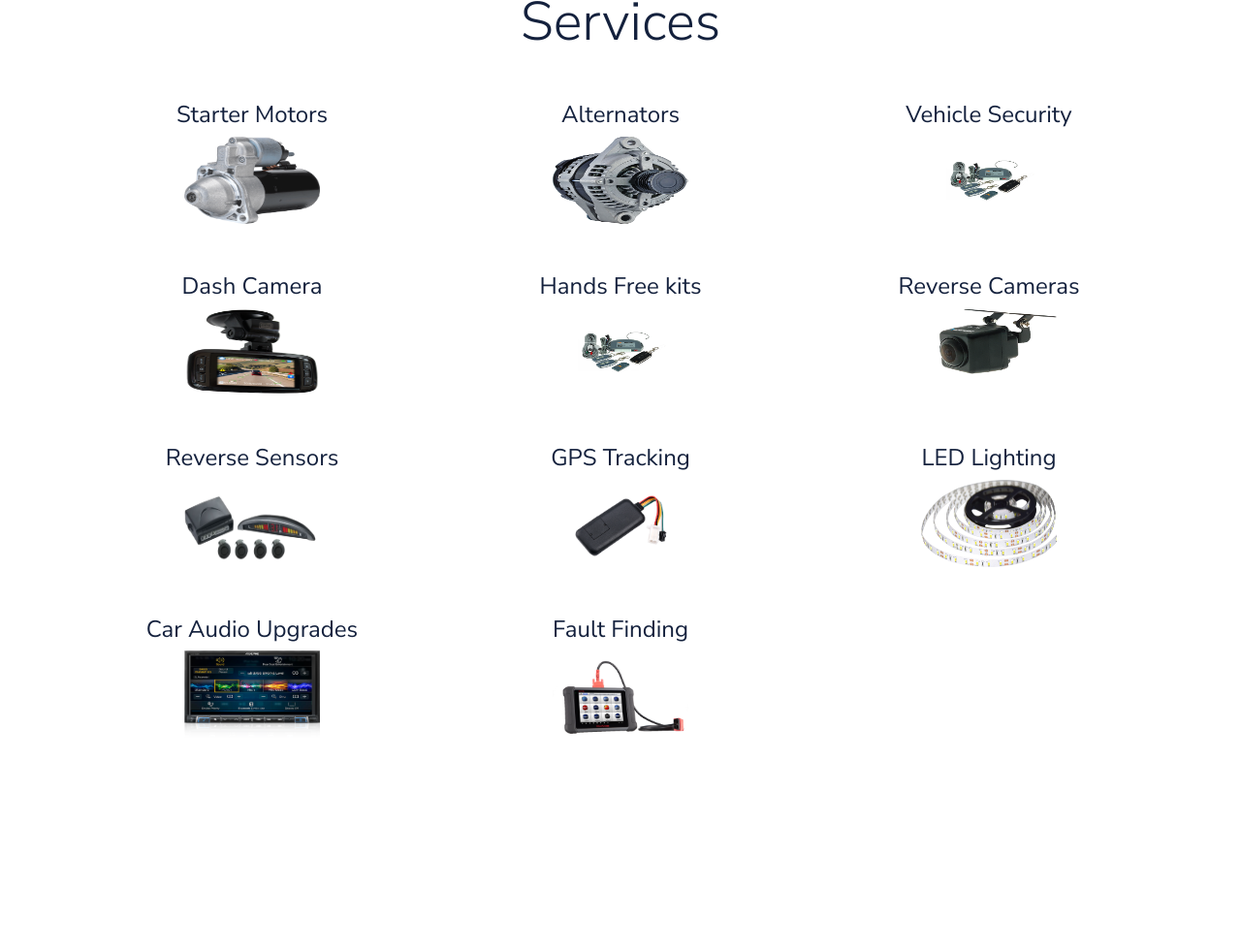
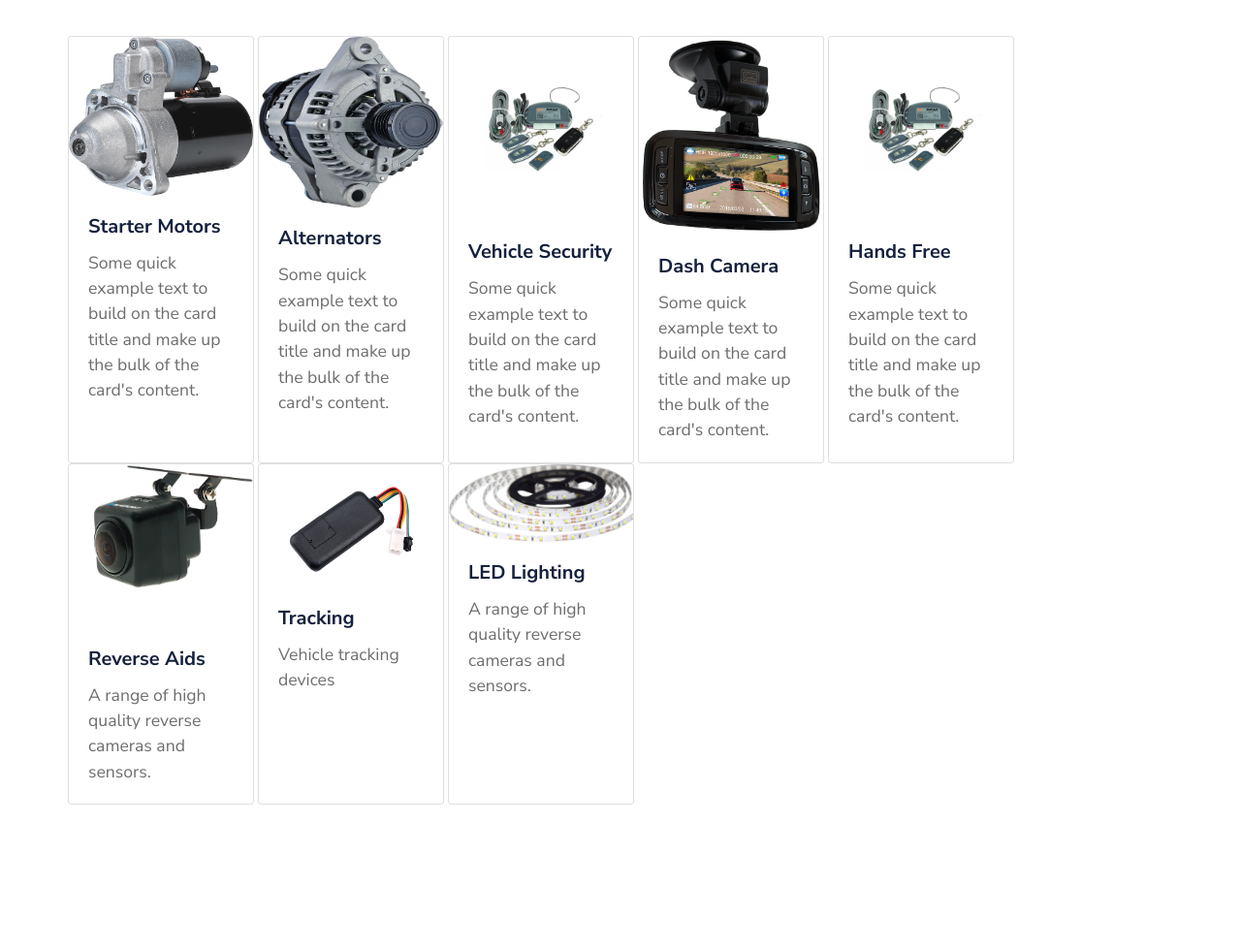
Before and after one commit to nemixu/airport-autoelectrics, a plain HTML site: page index.html in a window 1280 px wide. Shown: the part 1818-2797 px from the top of the page at 97% size. Drawn offline with nearby package versions, Linux system fonts and the light colour scheme.

Commit message:
added cards

```diff
--- a/index.html
+++ b/index.html
@@ -51,7 +51,7 @@
                     <div class="col-12 text-center">
                         <h1 class="landing-text display-4 text-white">Airport Auto Electrics</h1>
                         <p class="sub-landing-text text-white">Leading specialist in vehicle electrics</p>
-                        <a href="tel:+353872309097" target="_blank" class="btn btn-call"><i class="fas fa-calendar-alt pr-2"></i>GET A FREE QUOTE</a>
+                        <a href="tel:+353872309097" target="_blank" class="btn btn-call">GET A FREE QUOTE<i class="fas fa-play-circle pl-2"></i></a>
                     </div>
                 </div>
             </div>
@@ -61,7 +61,7 @@
             <div class="container">
                 <div class="row">
                     <div class="col-12 text-center">
-                        <h3 class="about-us-header display-4">About us</h3>
+                        <h3 class="about-us-header">About us</h3>
                     </div>
                     <div class="col-12 text-center text-white">
                         <p>Airport Auto Electrics is one of Dublin's leading specialist in car electrics.</p>
@@ -90,51 +90,63 @@
             <div class="container">
                 <div class="row">
                     <div class="col-12 text-center">
-                        <h3 class="services-header display-4 mb-5">Services</h3>
+                        <h3 class="services-header mb-5">Services</h3>
                     </div>
-                    <div class="col-sm-6 col-md-4 text-center services-text">
-                        <h4>Starter Motors</h4>
-                        <img class="services-images" src="assets/images/starter.png" alt="starter">
+                    <div class="card card-sizing mr-1">
+                        <img class="card-img-top" src="assets/images/starter.png" alt="Starter">
+                        <div class="card-body">
+                            <h5 class="card-title">Starter Motors</h5>
+                            <p class="card-text">Some quick example text to build on the card title and make up the bulk of the card's content.</p>
+                        </div>
                     </div>
-                    <div class="col-sm-6 col-md-4 text-center services-text">
-                        <h4>Alternators</h4>
-                        <img class="services-images" src="assets/images/alternator.png" alt="Alternators">
+                    <div class="card card-sizing mr-1">
+                        <img class="card-img-top" src="assets/images/alternator.png" alt="Alternators" id="altenator">
+                        <div class="card-body">
+                            <h5 class="card-title">Alternators</h5>
+                            <p class="card-text">Some quick example text to build on the card title and make up the bulk of the card's content.</p>
+                        </div>
                     </div>
-                    <div class="col-sm-6 col-md-4 text-center services-text">
-                        <h4>Vehicle Security</h4>
-                        <img class="services-images" src="assets/images/tytan-security.png" alt="Security services">
+                    <div class="card card-sizing mr-1">
+                        <img class="card-img-top" src="assets/images/tytan-security.png" alt="Security">
+                        <div class="card-body">
+                            <h5 class="card-title">Vehicle Security</h5>
+                            <p class="card-text">Some quick example text to build on the card title and make up the bulk of the card's content.</p>
+                        </div>
                     </div>
-                    <div class="col-sm-6 col-md-4 text-center services-text">
-                        <h4>Dash Camera</h4>
-                        <img class="services-images" src="assets/images/dash.png" alt="Security services">
+                    <div class="card card-sizing mr-1">
+                        <img class="card-img-top" src="assets/images/dash.png" alt="Dash">
+                        <div class="card-body">
+                            <h5 class="card-title">Dash Camera</h5>
+                            <p class="card-text">Some quick example text to build on the card title and make up the bulk of the card's content.</p>
+                        </div>
                     </div>
-                    <div class="col-sm-6 col-md-4 text-center services-text">
-                        <h4>Hands Free kits</h4>
-                        <img class="services-images" src="assets/images/tytan-security.png" alt="Security services">
+                    <div class="card card-sizing mr-1">
+                        <img class="card-img-top" src="assets/images/tytan-security.png" alt="Hands free">
+                        <div class="card-body">
+                            <h5 class="card-title">Hands Free</h5>
+                            <p class="card-text">Some quick example text to build on the card title and make up the bulk of the card's content.</p>
+                        </div>
                     </div>
-                    <div class="col-sm-6 col-md-4 text-center services-text">
-                        <h4>Reverse Cameras</h4>
-                        <img class="services-images" src="assets/images/reverse.png" alt="Security services">
+                    <div class="card card-sizing mr-1">
+                        <img class="card-img-top" src="assets/images/reverse.png" alt="Reverse">
+                        <div class="card-body">
+                            <h5 class="card-title">Reverse Aids</h5>
+                            <p class="card-text">A range of high quality reverse cameras and sensors.</p>
+                        </div>
                     </div>
-                    <div class="col-sm-6 col-md-4 text-center services-text">
-                        <h4>Reverse Sensors</h4>
-                        <img class="services-images" src="assets/images/sensor.png" alt="Security services">
+                    <div class="card card-sizing mr-1">
+                        <img class="card-img-top" src="assets/images/tracker.png" alt="Tracking">
+                        <div class="card-body">
+                            <h5 class="card-title">Tracking</h5>
+                            <p class="card-text">Vehicle tracking devices</p>
+                        </div>
                     </div>
-                    <div class="col-sm-6 col-md-4 text-center services-text">
-                        <h4>GPS Tracking</h4>
-                        <img class="services-images" src="assets/images/tracker.png" alt="Security services">
-                    </div>
-                    <div class="col-sm-6 col-md-4 text-center services-text">
-                        <h4>LED Lighting</h4>
-                        <img class="services-images" src="assets/images/led.png" alt="Security services">
-                    </div>
-                    <div class="col-sm-6 col-md-4 text-center services-text">
-                        <h4>Car Audio Upgrades</h4>
-                        <img class="services-images" src="assets/images/audio.png" alt="Security services">
-                    </div>
-                    <div class="col-sm-6 col-md-4 text-center services-text pb-5">
-                        <h4>Fault Finding</h4>
-                        <img class="services-images" src="assets/images/diagnostic.png" alt="Security services">
+                    <div class="card card-sizing mr-1">
+                        <img class="card-img-top" src="assets/images/led.png" alt="Reverse">
+                        <div class="card-body">
+                            <h5 class="card-title">LED Lighting</h5>
+                            <p class="card-text">A range of high quality reverse cameras and sensors.</p>
+                        </div>
                     </div>
                 </div>
             </div>
@@ -144,7 +156,7 @@
             <div class="container">
                 <div class="row">
                     <div class="col-12 text-center">
-                        <h3 class="contact-header text-white display-4 mb-5">Contact us</h3>
+                        <h3 class="contact-header text-white mb-5">Contact us</h3>
                     </div>
                     <div class="col-sm-12 text-center text-white">
                         <h4>Get in touch for a quotation</h4>
```
